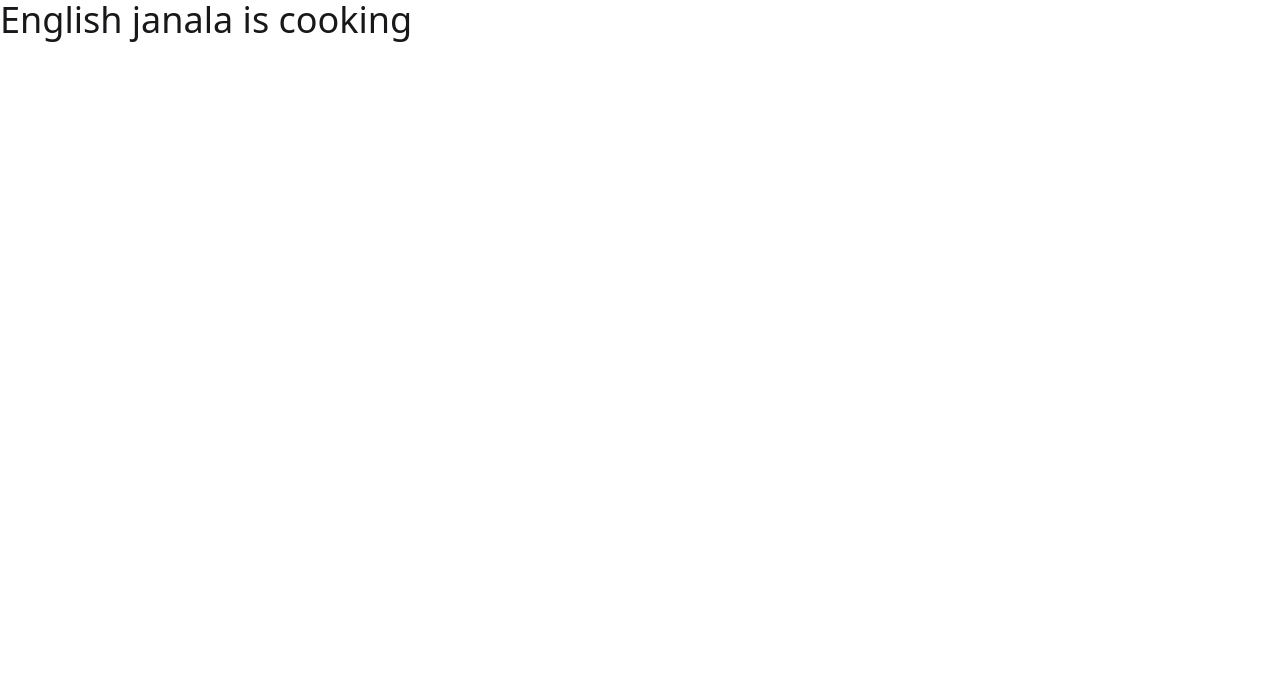
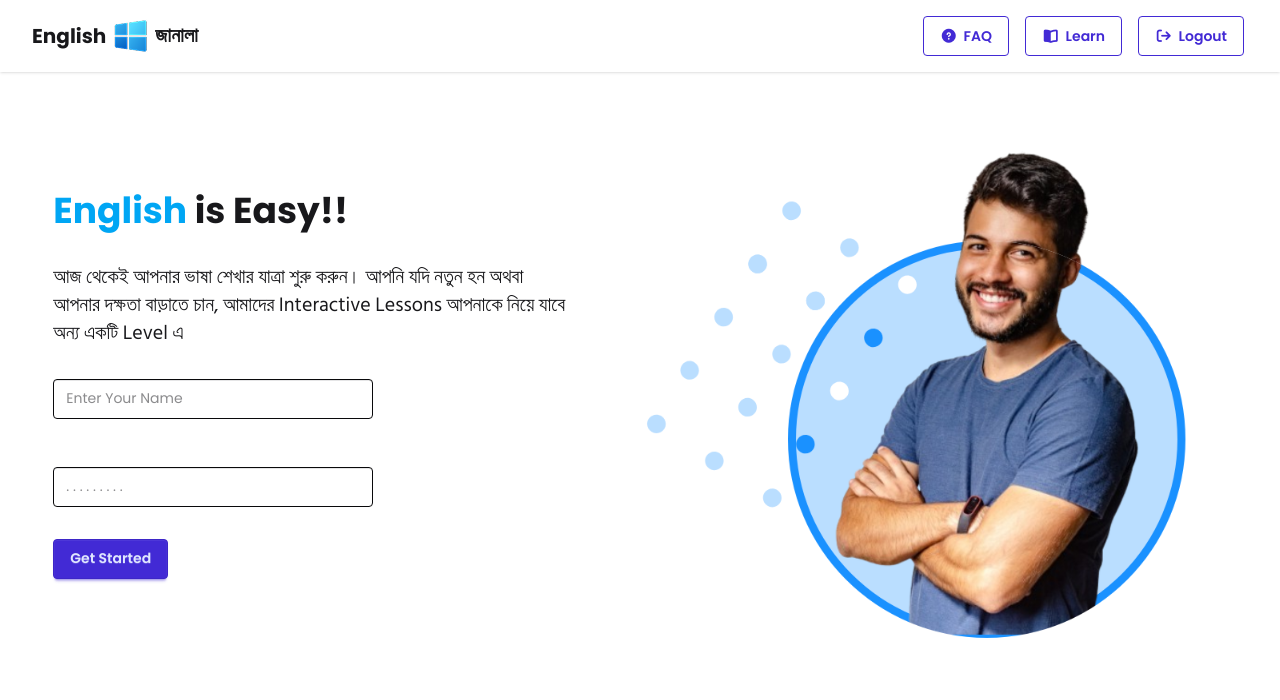
Before and after one commit to siyamsikder/English-Janala, a plain HTML site: page index.html in a window 1280 px wide. Drawn offline with nearby package versions, Linux system fonts and the light colour scheme.

Commit message:
added a navbar & hero section

```diff
--- a/index.html
+++ b/index.html
@@ -1,6 +1,5 @@
 <!DOCTYPE html>
 <html lang="en">
-
 <head>
     <meta charset="UTF-8">
     <meta name="viewport" content="width=device-width, initial-scale=1.0">
@@ -22,10 +21,68 @@
     <link href="https://cdn.jsdelivr.net/npm/daisyui@5" rel="stylesheet" type="text/css" />
     <script src="https://cdn.jsdelivr.net/npm/@tailwindcss/browser@4"></script>
 </head>
+<body>
+    <!-- navbar stare hear -->
+    <header>
+        <div class="navbar bg-base-100 shadow-sm px-8">
+  <div class="navbar-start">
+    <div class="dropdown">
+      <div tabindex="0" role="button" class="btn btn-ghost lg:hidden">
+        <svg xmlns="http://www.w3.org/2000/svg" class="h-5 w-5" fill="none" viewBox="0 0 24 24" stroke="currentColor"> <path stroke-linecap="round" stroke-linejoin="round" stroke-width="2" d="M4 6h16M4 12h8m-8 6h16" /> </svg>
+      </div>
+      <ul
+        tabindex="0"
+        class="menu menu-sm dropdown-content bg-base-100 rounded-box z-1 mt-3 w-52 p-2 shadow">
+     <li>
+        <a href="" class=""><i class="fa-solid fa-circle-question"></i>FAQ</a></a>
+      </li>
+      <li>
+        <a href="" class=""><i class="fa-solid fa-book-open"></i>Learn</a></a>
+      </li>
+      <li>
+        <a href="" class=""><i class="fa-solid fa-arrow-right-from-bracket"></i>Logout</a></a>
+      </li>
+    </div>
+    <a href="" class="flex items-center gap-1">
+     <span class="text-xl font-bold">English</span>
+     <img src="assets/logo.png" alt="">
+     <span class="font-bangla text-xl font-semibold">জানালা</span>
+    </a>
+  </div>
+  <div class="navbar-end hidden lg:flex">
+    <ul class="menu menu-horizontal px-1 space-x-4">
+      <li>
+        <a href="" class="btn btn-outline btn-primary"><i class="fa-solid fa-circle-question"></i>FAQ</a></a>
+      </li>
+      <li>
+        <a href="" class="btn btn-outline btn-primary"><i class="fa-solid fa-book-open"></i>Learn</a></a>
+      </li>
+      <li>
+        <a href="" class="btn btn-outline btn-primary"><i class="fa-solid fa-arrow-right-from-bracket"></i>Logout</a></a>
+      </li>
+    </ul>
+  </div>
+</div>
+    </header>
+    <!-- herro section start hear -->
+    <section>
+        <div class="flex flex-col-reverse md:flex-row items-center py-5 w-11/12 mx-auto">
+             <div class="laft-said flex-1">
+           <h1 class="text-4xl font-bold text-center md:text-left"><span class="text-sky-500">English</span> is Easy!!</h1>
+           <p class="font-bangla mt-8 text-xl text-center md:text-left">
+             আজ থেকেই আপনার ভাষা শেখার যাত্রা শুরু করুন। আপনি যদি নতুন হন অথবা <br>আপনার দক্ষতা বাড়াতে চান, আমাদের Interactive Lessons আপনাকে নিয়ে যাবে <br> অন্য একটি Level এ
+           </p>
+            <input type="text" placeholder="Enter Your Name" class="input input-neutral mt-8 mx-auto block md:mx-0"/><br>
+           <input type="text" placeholder=". . . . . . . . ." class="input input-neutral mt-2 md:mt-6 mx-auto block md:mx-0" /><br>
+           <button class="btn btn-primary mt-2 md:6 mx-auto block md:mx-0">Get Started</button>
+        </div>
+        <div class="right-said flex-1">
+            <img src="assets/hero-student.png" alt="">
+        </div>
+        </div>
+    </section>
+    <!-- Vocabulari section staet hear -->
 
-<body>
-    <h1 class="text-4xl">English janala is cooking</h1>
     <script src="script.js"></script>
 </body>
-
 </html>
--- a/style.css
+++ b/style.css
@@ -0,0 +1,6 @@
+*{
+      font-family: "Poppins", sans-serif;
+}
+.font-bangla{
+      font-family: "Hind Siliguri", sans-serif;
+}
```
